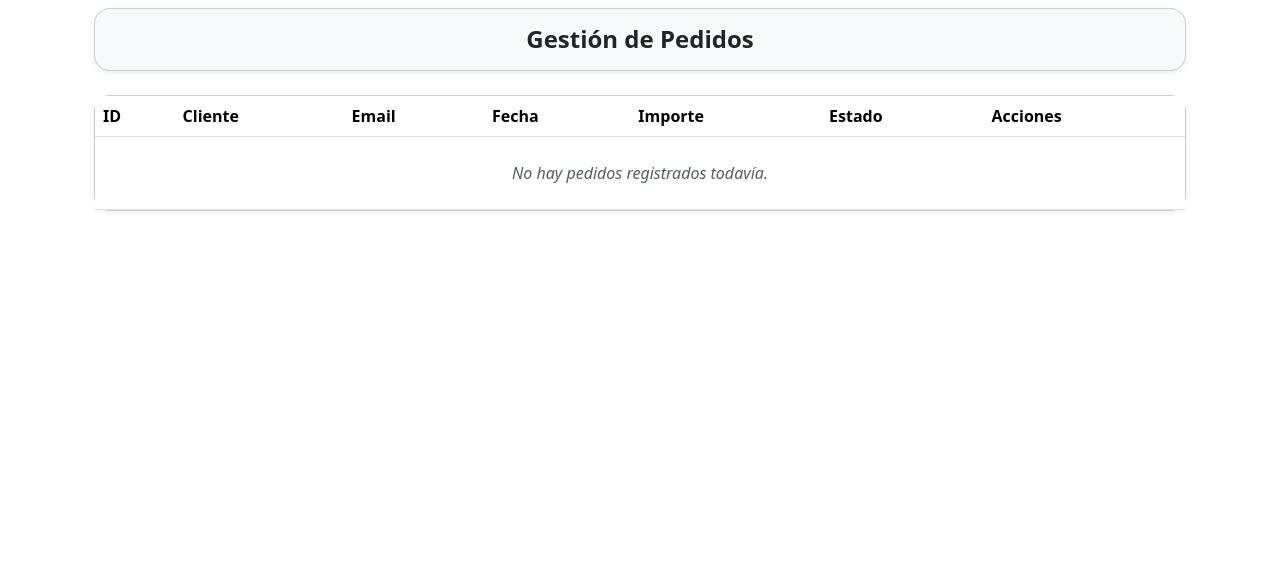
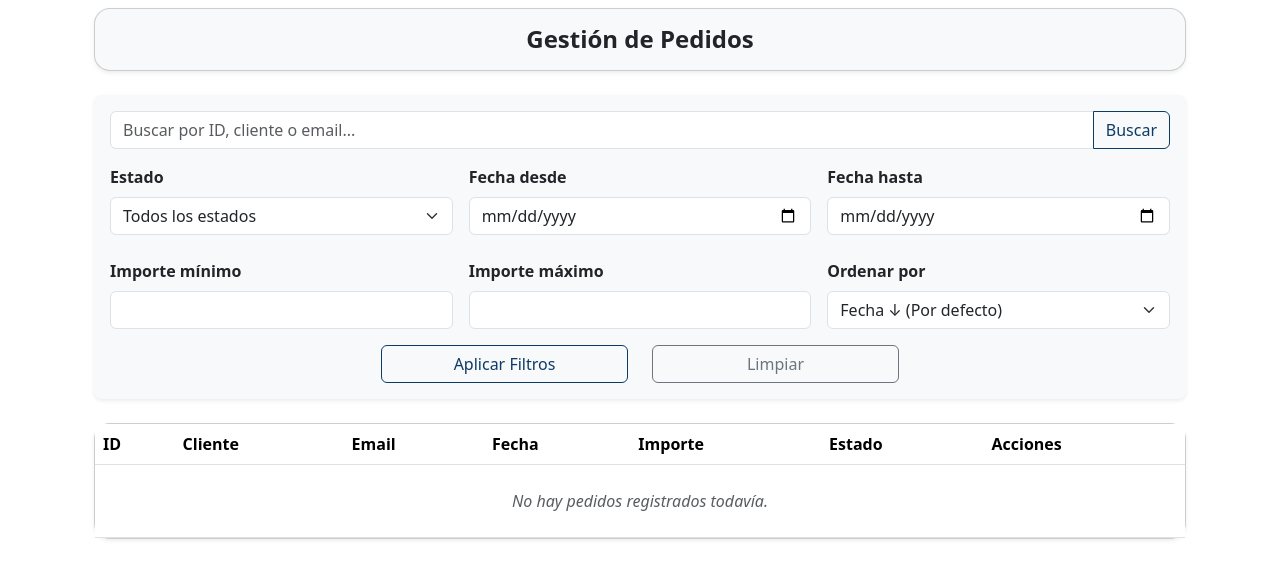
Before and after one commit to Cristinafernandezchica/tienda-virtual, a Django app: page /cesta/pedidos_admin/ in a window 1280 px wide. Shown: the part 80-659 px from the top of the page. Run offline with Django 5.2, Linux system fonts and the light colour scheme; the visitor is signed in with stand-in values (Sample User, id 1); data comes from the database, SQL or seed files in the repository; data that the repository does not hold is empty.

Commit message:
feat(admin): add filters and search to admin order list
- implement search by ID, client name, and email
- add filtering by order status, date range, and amount range
- implement sorting by date and amount

```diff
--- a/cesta/templates/cesta/lista_pedidos_admin.html
+++ b/cesta/templates/cesta/lista_pedidos_admin.html
@@ -12,6 +12,87 @@
     </div>
   </div>
 
+  <!-- Buscador de pedidos -->
+  <div class="mb-4 p-3 rounded-3 shadow-sm bg-light">
+    <form method="GET" action="{% url 'cesta:lista_pedidos_admin' %}">
+
+        <!-- Buscador general -->
+        <div class="input-group mb-3">
+            <input type="text" name="q" class="form-control"
+                   placeholder="Buscar por ID, cliente o email..."
+                   value="{{ query|default_if_none:'' }}">
+            <button class="btn btn-outline-navbar" type="submit">
+                <i class="bi bi-search"></i> Buscar
+            </button>
+        </div>
+
+        <div class="row g-3 align-items-end">
+
+            <!-- Filtro por estado -->
+            <div class="col-md-4">
+                <label class="form-label fw-semibold text-navbar">Estado</label>
+                {% if query %}<input type="hidden" name="q" value="{{ query }}">{% endif %}
+
+                <select name="estado" class="form-select">
+                  <option value="">Todos los estados</option>
+                  <option value="Pendiente" {% if estado_seleccionado == 'Pendiente' %}selected{% endif %}>Pendiente</option>
+                  <option value="EnPreparacion" {% if estado_seleccionado == 'EnPreparacion' %}selected{% endif %}>En Preparación</option>
+                  <option value="EnEnvio" {% if estado_seleccionado == 'EnEnvio' %}selected{% endif %}>En Envío</option>
+                  <option value="Entregado" {% if estado_seleccionado == 'Entregado' %}selected{% endif %}>Entregado</option>
+              </select>
+
+            </div>
+
+            <!-- Filtro por rango de fechas -->
+            <div class="col-md-4">
+                <label class="form-label fw-semibold text-navbar">Fecha desde</label>
+                <input type="date" name="fecha_desde" class="form-control" value="{{ fecha_desde|default_if_none:'' }}">
+            </div>
+            <div class="col-md-4">
+                <label class="form-label fw-semibold text-navbar">Fecha hasta</label>
+                <input type="date" name="fecha_hasta" class="form-control" value="{{ fecha_hasta|default_if_none:'' }}">
+            </div>
+        </div>
+
+        <div class="row g-3 align-items-end mt-2">
+          <!-- Filtro por importe mínimo -->
+          <div class="col-md-4">
+              <label class="form-label fw-semibold text-navbar">Importe mínimo</label>
+              <input type="number" step="0.01" name="importe_min" class="form-control" value="{{ importe_min|default_if_none:'' }}">
+          </div>
+
+          <!-- Filtro por importe máximo -->
+          <div class="col-md-4">
+              <label class="form-label fw-semibold text-navbar">Importe máximo</label>
+              <input type="number" step="0.01" name="importe_max" class="form-control" value="{{ importe_max|default_if_none:'' }}">
+          </div>
+
+          <!-- Ordenar resultados -->
+          <div class="col-md-4">
+              <label class="form-label fw-semibold text-navbar">Ordenar por</label>
+              <select name="orden" class="form-select">
+                  <option value="" {% if not orden_seleccionado %}selected{% endif %}>Fecha ↓ (Por defecto)</option>
+                  <option value="fecha_asc" {% if orden_seleccionado == 'fecha_asc' %}selected{% endif %}>Fecha ↑</option>
+                  <option value="importe_asc" {% if orden_seleccionado == 'importe_asc' %}selected{% endif %}>Importe ↑</option>
+                  <option value="importe_desc" {% if orden_seleccionado == 'importe_desc' %}selected{% endif %}>Importe ↓</option>
+              </select>
+          </div>
+      </div>
+
+
+        <!-- Botones -->
+        <div class="row mt-3 justify-content-center">
+            <div class="col-6 col-md-3">
+                <button type="submit" class="btn btn-outline-navbar w-100">Aplicar Filtros</button>
+            </div>
+            <div class="col-6 col-md-3">
+              <a href="{% url 'cesta:lista_pedidos_admin' %}" class="btn btn-outline-secondary w-100">Limpiar</a>
+            </div>
+        </div>
+    </form>
+  </div>
+
+  <!-- Tabla de pedidos -->
   <div class="card shadow-sm rounded-4 bg-light">
     <div class="card-body p-0">
       <table class="table table-hover align-middle mb-0">
--- a/cesta/views.py
+++ b/cesta/views.py
@@ -452,8 +452,68 @@ def pedido_admin_detalle(request, public_id):
 
 @user_passes_test(es_admin)
 def lista_pedidos_admin(request):
-    pedidos = Pedido.objects.all().order_by('-fechaPedido')
-    return render(request, 'cesta/lista_pedidos_admin.html', {'pedidos': pedidos})
+    pedidos = Pedido.objects.all()
+
+    # --- Filtros desde GET ---
+    query = request.GET.get("q")
+    estado = request.GET.get("estado")
+    fecha_desde = request.GET.get("fecha_desde")
+    fecha_hasta = request.GET.get("fecha_hasta")
+    importe_min = request.GET.get("importe_min")
+    importe_max = request.GET.get("importe_max")
+    orden = request.GET.get("orden")
+
+    # Búsqueda general (ID, cliente, email)
+    if query:
+        pedidos = pedidos.filter(
+            Q(public_id__icontains=query) |
+            Q(nombre_cliente__icontains=query) |
+            Q(apellidos_cliente__icontains=query) |
+            Q(email_cliente__icontains=query)
+        )
+
+    # Estado
+    if estado:
+        pedidos = pedidos.filter(estado=estado)
+
+    # Fechas
+    if fecha_desde:
+        pedidos = pedidos.filter(fechaPedido__date__gte=parse_date(fecha_desde))
+    if fecha_hasta:
+        pedidos = pedidos.filter(fechaPedido__date__lte=parse_date(fecha_hasta))
+
+    # Importe
+    if importe_min:
+        pedidos = pedidos.filter(importe__gte=importe_min)
+    if importe_max:
+        pedidos = pedidos.filter(importe__lte=importe_max)
+
+    # Orden
+    if orden == "fecha_asc":
+        pedidos = pedidos.order_by("fechaPedido")
+    elif orden == "fecha_desc":
+        pedidos = pedidos.order_by("-fechaPedido")
+    elif orden == "importe_asc":
+        pedidos = pedidos.order_by("importe")
+    elif orden == "importe_desc":
+        pedidos = pedidos.order_by("-importe")
+    else:
+        pedidos = pedidos.order_by("-fechaPedido")  # por defecto
+
+    return render(
+        request,
+        "cesta/lista_pedidos_admin.html",
+        {
+            "pedidos": pedidos,
+            "query": query,
+            "estado_seleccionado": estado,
+            "fecha_desde": fecha_desde,
+            "fecha_hasta": fecha_hasta,
+            "importe_min": importe_min,
+            "importe_max": importe_max,
+            "orden_seleccionado": orden,
+        },
+    )
 
 
 def añadir_producto_compra_rapida(request, producto_id):
```
